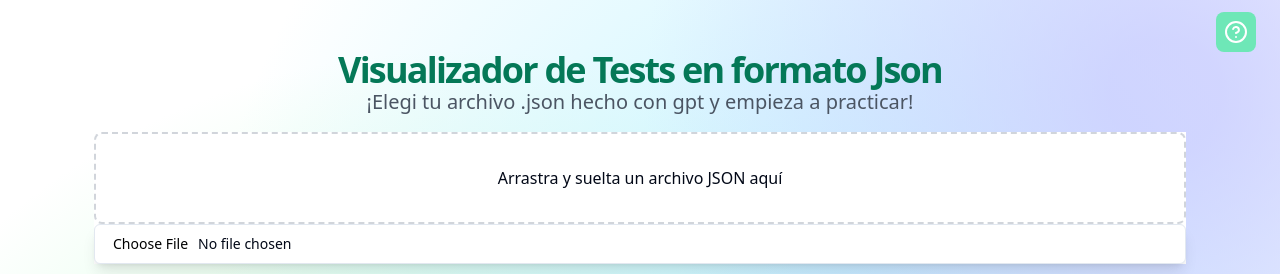
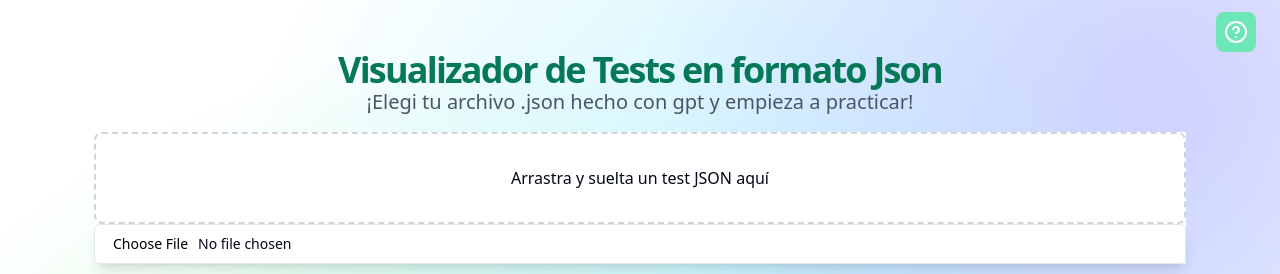
Before and after one commit to fitoji/json-view, a React (Vite) app: page / in a window 1280 px wide. Shown: the top 274 px of the page. Built offline with nearby package versions, Linux system fonts and the light colour scheme.

Commit message:
cambio mensaje dropzone

```diff
--- a/src/components/FileDropZone.jsx
+++ b/src/components/FileDropZone.jsx
@@ -82,7 +82,7 @@ export default function FileDropZone({ onFileDrop }) {
       }`}
     >
 
-      {isDragging ? 'Suelta el archivo aquí' : 'Arrastra y suelta un archivo JSON aquí'}
+      {isDragging ? 'Suelta el test aquí' : 'Arrastra y suelta un test JSON aquí'}
 
     </div>
     <Input
```
